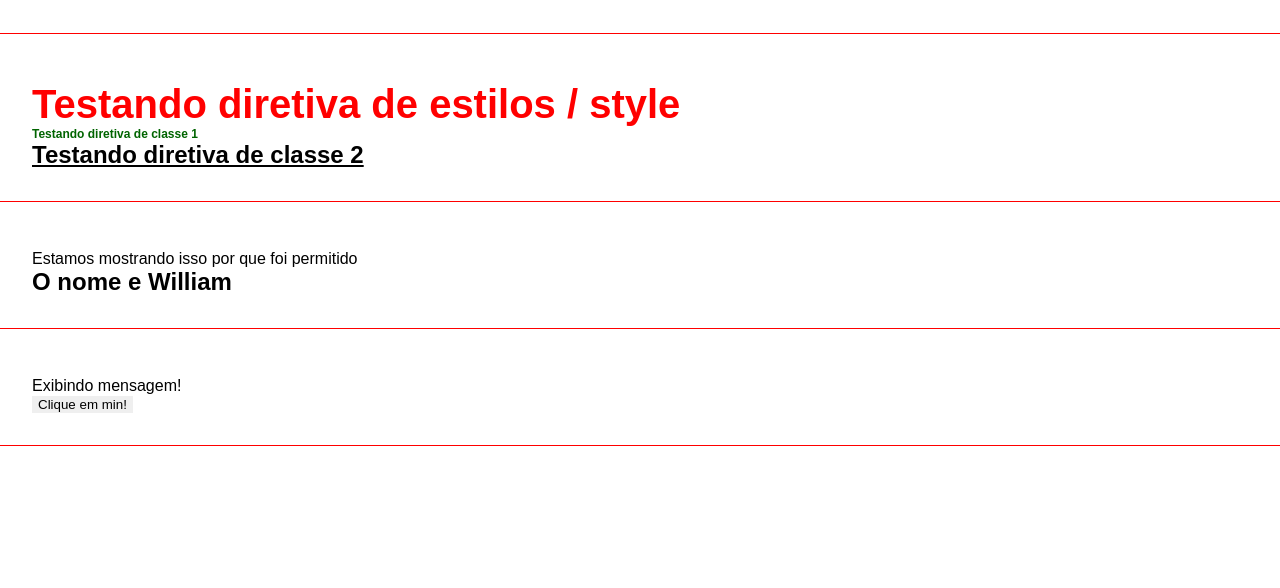
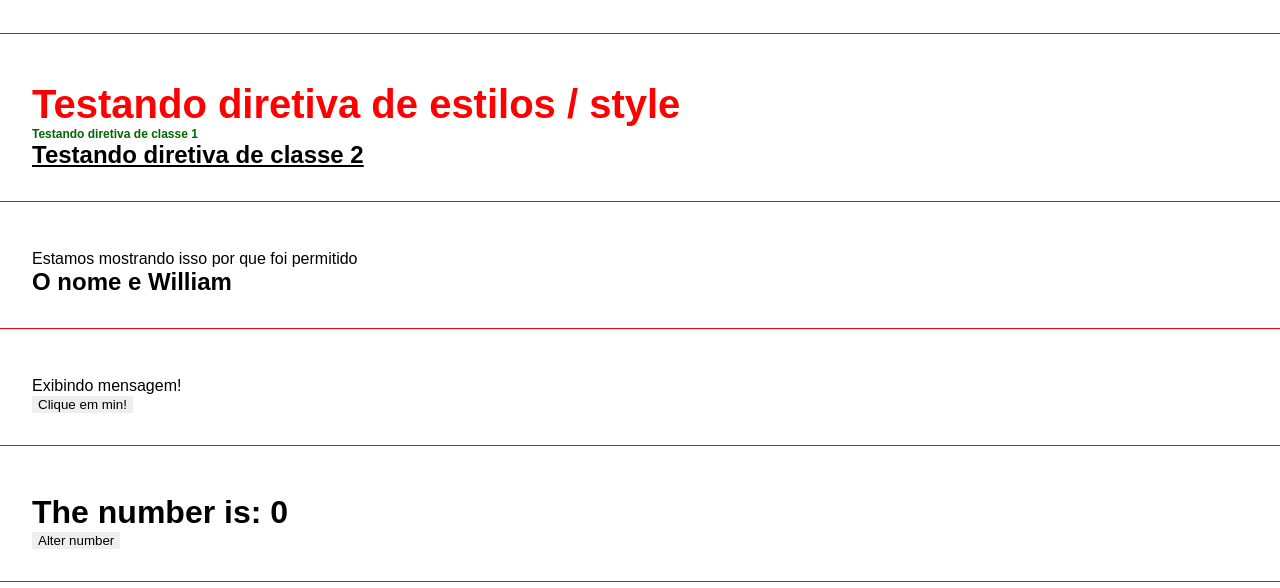
Before and after one commit to williamrlbrito/curso-angular-yt, an Angular app: page / in a window 1280 px wide. Shown: the part 550-1138 px from the top of the page. Built offline with nearby package versions, Linux system fonts and the light colour scheme.

Commit message:
--Curso Angular 13: Emitindo eventos

```diff
--- a/src/app/app.component.html
+++ b/src/app/app.component.html
@@ -9,3 +9,4 @@
 <app-directives></app-directives>
 <app-if-render></app-if-render>
 <app-eventos></app-eventos>
+<app-emitter></app-emitter>
--- a/src/app/app.module.ts
+++ b/src/app/app.module.ts
@@ -7,9 +7,11 @@ import { ParentDataComponent } from './components/parent-data/parent-data.compon
 import { DirectivesComponent } from './components/directives/directives.component';
 import { IfRenderComponent } from './components/if-render/if-render.component';
 import { EventosComponent } from './components/eventos/eventos.component';
+import { EmitterComponent } from './components/emitter/emitter.component';
+import { ChangeNumberComponent } from './components/change-number/change-number.component';
 
 @NgModule({
-  declarations: [AppComponent, FirstComponentComponent, ParentDataComponent, DirectivesComponent, IfRenderComponent, EventosComponent],
+  declarations: [AppComponent, FirstComponentComponent, ParentDataComponent, DirectivesComponent, IfRenderComponent, EventosComponent, EmitterComponent, ChangeNumberComponent],
   imports: [BrowserModule],
   providers: [],
   bootstrap: [AppComponent],
--- /dev/null
+++ b/src/app/components/change-number/change-number.component.html
@@ -0,0 +1 @@
+<button (click)="handleClick()">Alter number</button>
--- /dev/null
+++ b/src/app/components/change-number/change-number.component.ts
@@ -0,0 +1,14 @@
+import { Component, EventEmitter, Output } from '@angular/core';
+
+@Component({
+  selector: 'app-change-number',
+  templateUrl: './change-number.component.html',
+  styleUrls: ['./change-number.component.css'],
+})
+export class ChangeNumberComponent {
+  @Output() changeNumber: EventEmitter<any> = new EventEmitter();
+
+  handleClick() {
+    this.changeNumber.emit();
+  }
+}
--- /dev/null
+++ b/src/app/components/emitter/emitter.component.html
@@ -0,0 +1,4 @@
+<div class="class">
+  <h1>The number is: {{ myNumber }}</h1>
+  <app-change-number (changeNumber)="onChangeNumber()"></app-change-number>
+</div>
--- /dev/null
+++ b/src/app/components/emitter/emitter.component.ts
@@ -0,0 +1,13 @@
+import { Component } from '@angular/core';
+
+@Component({
+  selector: 'app-emitter',
+  templateUrl: './emitter.component.html',
+  styleUrls: ['./emitter.component.css'],
+})
+export class EmitterComponent {
+  myNumber: number = 0;
+  onChangeNumber() {
+    this.myNumber += 1;
+  }
+}
```
Also changed, not shown: src/app/components/change-number/change-number.component.css (added), src/app/components/emitter/emitter.component.css (added), 2 other files (tests, documents, lock files or other folders).
